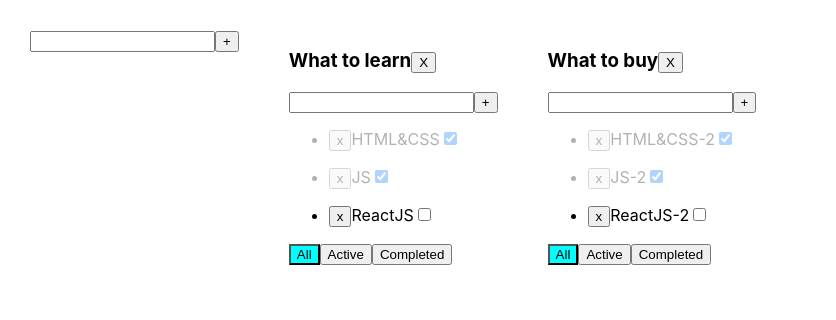
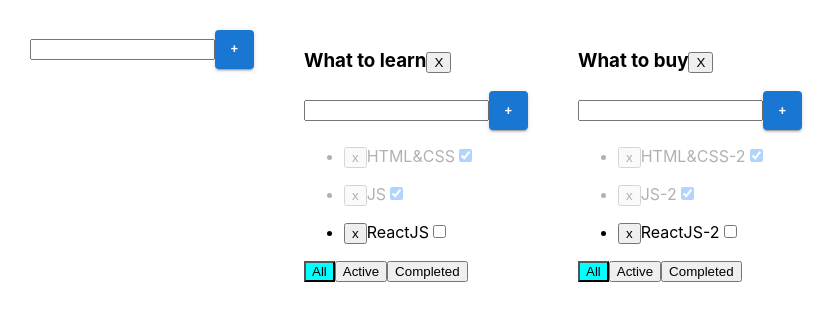
Before and after one commit to andbudha/my_todolist, a React (Create React App) app: page / in a window 1280 px wide. Shown: the top 320 px of the page, without its empty margins (0-836 px from the left). Built offline with nearby package versions, Linux system fonts and the light colour scheme.

Commit message:
mui applied

```diff
--- a/package.json
+++ b/package.json
@@ -3,6 +3,11 @@
   "version": "0.1.0",
   "private": true,
   "dependencies": {
+    "@emotion/react": "^11.10.5",
+    "@emotion/styled": "^11.10.5",
+    "@mui/icons-material": "^5.11.0",
+    "@mui/material": "^5.11.5",
+    "@mui/styled-engine-sc": "^5.11.0",
     "@testing-library/jest-dom": "^5.14.1",
     "@testing-library/react": "^13.0.0",
     "@testing-library/user-event": "^13.2.1",
@@ -14,6 +19,7 @@
     "react": "^18.2.0",
     "react-dom": "^18.2.0",
     "react-scripts": "5.0.1",
+    "styled-components": "^5.3.6",
     "typescript": "^4.4.2",
     "uuid": "^9.0.0",
     "web-vitals": "^2.1.0"
--- /dev/null
+++ b/src/components/Input/Input.css
@@ -0,0 +1,13 @@
+
+.error {
+    border: 3px solid crimson;
+    outline: none;
+}
+
+.error-message {
+    color: crimson;
+}
+
+.btn {
+
+}
--- a/src/components/Input/Input.tsx
+++ b/src/components/Input/Input.tsx
@@ -1,4 +1,6 @@
 import React, {ChangeEvent, KeyboardEvent, useState} from 'react';
+import './Input.css'
+import Button from '@mui/material/Button';
 
 type InputPropsType = {
     getInputValue:(inputValue: string)=> void
@@ -48,7 +50,18 @@
                 onChange={inputValueCatchingHandler}
                 onKeyDown={onKeyDownAddTaskHandler}
             />
-            <button onClick={taskAddingHandler}>+</button>
+            {/*<button onClick={taskAddingHandler}>+</button>*/}
+
+            <Button
+                size="small"
+                variant="contained"
+                className={'btn'}
+                onClick={taskAddingHandler}
+                sx={{
+                    minWidth: 39,
+                    minHeight: 39,
+                }}
+            >+</Button>
             {error ? <div className='error-message'>Task is required!</div> : ''}
         </div>
     );
--- a/src/components/Todolist/Todolist.css
+++ b/src/components/Todolist/Todolist.css
@@ -1,12 +1,3 @@
-
-.error {
-    border: 3px solid crimson;
-    outline: none;
-}
-
-.error-message {
-    color: crimson;
-}
 
 .active-filter {
     background-color: aqua;
```
Also changed, not shown: 1 other file (tests, documents, lock files or other folders).
